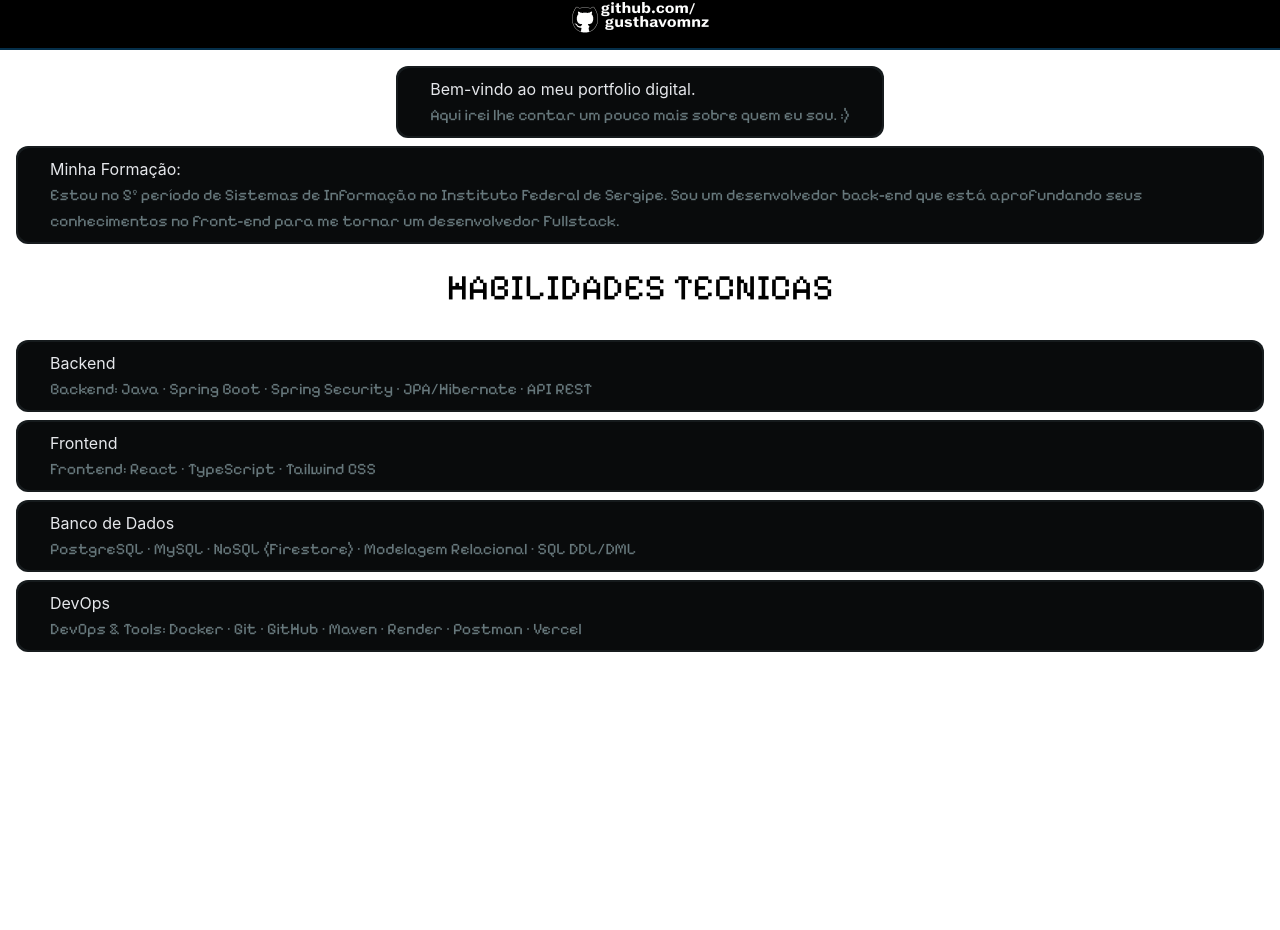
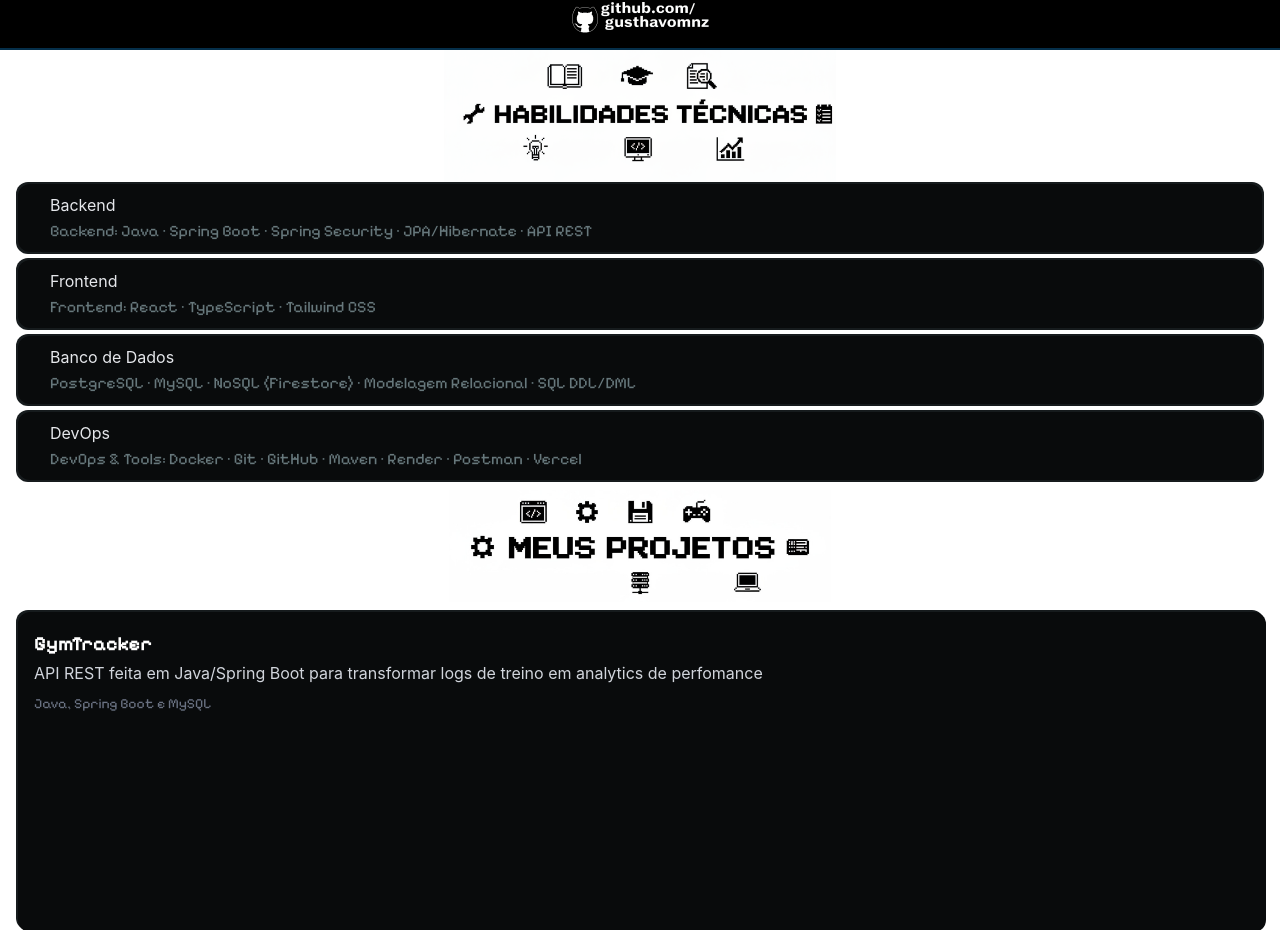
Before and after one commit to gusthavomnz/portfolio-gusthavomnz, a React (Vite) app: page / in a window 1280 px wide. Shown: the part 284-1214 px from the top of the page. Before the commit the page ends 944 px from the top, so only its background shows below. Built offline with nearby package versions, Linux system fonts and the light colour scheme.

Commit message:
feat: seção de projetos iniciada

```diff
--- a/src/components/GitBanner.tsx
+++ b/src/components/GitBanner.tsx
@@ -5,7 +5,7 @@ function GitBanner() {
     return (
         <div className="bg-sky-950 flex  h-16 relative mt-2">
             <div className='bg-black flex w-full justify-center items-start my-0.5 object-contain overflow-hidden'>
-            <img src={gitlink} alt="GitHub" className="h-24 w-auto -mt-4 " />
+            <img src={gitlink} alt="GitHub" className="h-24 w-auto -mt-4" />
             </div>
         </div>
     )
--- /dev/null
+++ b/src/components/Projetos.tsx
@@ -0,0 +1,20 @@
+import CardProjetos from "./ui/CardProjetos";
+import meusProjetos from "../assets/meusprojetos.png";
+
+
+function Projetos() {
+    return (
+        <div>
+            <img src={meusProjetos} alt="Projetos" className="h-32 w-auto mx-auto p-2" />
+            <div className="flex flex-col bg-white px-4 gap-2">
+                <CardProjetos
+                    title="GymTracker"
+                    description="API REST feita em Java/Spring Boot para transformar logs de treino em analytics de perfomance"
+                    stack="Java, Spring Boot e MySQL"
+                />
+            </div>
+        </div>
+    )
+}
+
+export default Projetos
--- a/src/components/ProjetosSection.tsx
+++ /dev/null
@@ -1,15 +0,0 @@
-import CardProgramacao from './ui/CardProgramacao';
-function ProjetosSection() {
-    return (
-        <div className="flex flex-col  bg-white py-2 px-4 gap-2">
-            <h1 className="text-3xl mx-auto md:text-4xl font-pixel text-black mb-6">
-                HABILIDADES TECNICAS
-            </h1>
-            <CardProgramacao title = "Backend" description = " Backend: Java · Spring Boot · Spring Security · JPA/Hibernate · API REST" />
-             <CardProgramacao title = "Frontend" description = " Frontend: React · TypeScript · Tailwind CSS" />
-             <CardProgramacao title = "Banco de Dados" description = "PostgreSQL · MySQL · NoSQL (Firestore) · Modelagem Relacional · SQL DDL/DML" />
-            <CardProgramacao title = "DevOps" description = "DevOps & Tools: Docker · Git · GitHub · Maven · Render · Postman · Vercel" />
-        </div>
-    )
-}
-export default ProjetosSection;
--- /dev/null
+++ b/src/components/Stack.tsx
@@ -0,0 +1,18 @@
+import CardProgramacao from './ui/CardProgramacao';
+import habtecnicas from '../assets/habtecnicas.png';
+
+function Stack() {
+    return (
+        <div>
+            <img src={habtecnicas} alt="Habilidades Técnicas" className="h-56 w-auto mx-auto -mt-13" />
+            <div className="flex flex-col bg-white px-4 gap-1 -mt-10">
+                <CardProgramacao title="Backend" description="Backend: Java · Spring Boot · Spring Security · JPA/Hibernate · API REST" />
+                <CardProgramacao title="Frontend" description="Frontend: React · TypeScript · Tailwind CSS" />
+                <CardProgramacao title="Banco de Dados" description="PostgreSQL · MySQL · NoSQL (Firestore) · Modelagem Relacional · SQL DDL/DML" />
+                <CardProgramacao title="DevOps" description="DevOps & Tools: Docker · Git · GitHub · Maven · Render · Postman · Vercel" />
+            </div>
+        </div>
+    )
+}
+
+export default Stack;
--- /dev/null
+++ b/src/components/ui/CardProjetos.tsx
@@ -0,0 +1,19 @@
+interface CardProjetosProps {
+    title: string;
+    description: string;
+    stack: string;
+}
+
+function CardProjetos({ title, description, stack }: CardProjetosProps) {
+    return (
+        <div className="rounded-xl bg-mist-900 h-80">
+            <div className="rounded-xl bg-mist-950 m-0.5 object-contain h-full w-full p-4">
+                <h2 className="text-xl text-white font-bold font-pixel leading-relaxed">{title}</h2>
+                <p className="text-gray-300">{description}</p>
+                <p className="text-sm text-gray-500 font-pixel mt-2 leading-relaxed">{stack}</p>
+            </div>
+        </div>
+    )
+}
+
+export default CardProjetos;
--- a/src/pages/HomePage.tsx
+++ b/src/pages/HomePage.tsx
@@ -1,6 +1,6 @@
 import HeroSection from "../components/HeroSection";
-import FormacaoSection from "../components/FormaçãoSection";
-import ProjetosSection from "../components/ProjetosSection";
+import Stack from "../components/Stack";
+import ProjetosSection from "../components/Projetos";
 import GitBanner from "../components/GitBanner";
 import TecBanner from "../components/TecBanner";
 
@@ -10,9 +10,8 @@ export default function HomePage() {
       <HeroSection />
       <TecBanner />
        <GitBanner/>
-      <FormacaoSection />
-      <ProjetosSection />
-
+     <Stack />
+           <ProjetosSection />
     </div>
 
   );
```
Also changed, not shown: src/assets/habtecnicas.png (added), src/assets/meusprojetos.png (added).
